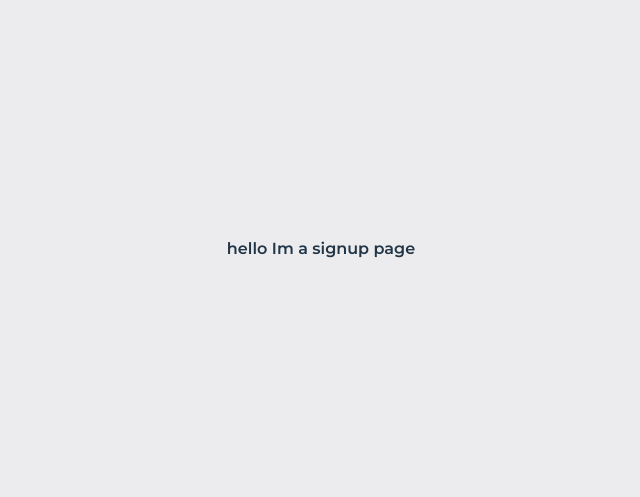
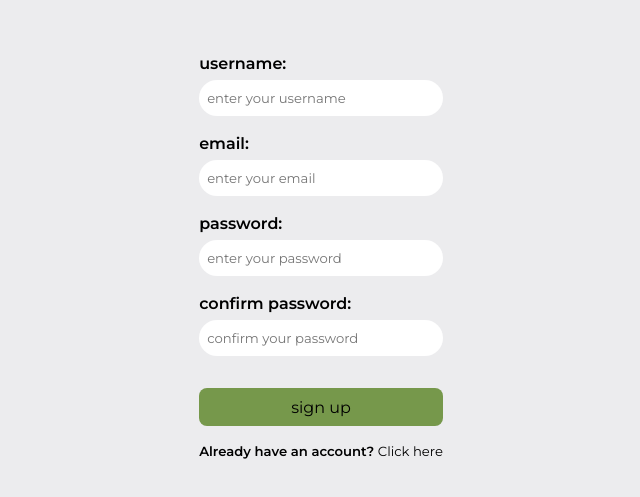
Before and after one commit to ZuriGomez/zuri-gomez-miplanta, a React (Vite) app: page /signup in a window 1280 px wide. Shown: the part 151-648 px from the top of the page, without its empty margins (319-959 px from the left). Built offline with nearby package versions, Linux system fonts and the light colour scheme; no server answers.

Commit message:
Add signup page and sign up form component, test functionality and validation; add styles to form.

```diff
--- a/src/components/Buttons/MainButton/MainButton.jsx
+++ b/src/components/Buttons/MainButton/MainButton.jsx
@@ -1,7 +1,7 @@
 import "../MainButton/MainButton.scss";
 
-const MainButton = ({ text }) => {
-  return <button type="submit" className="main-button">{text}</button>;
+const MainButton = ({ text, onClick, type="button" }) => {
+  return <button type={type} className="main-button" onClick={onClick}>{text}</button>;
 };
 
 export default MainButton;
--- a/src/components/Buttons/MainButton/MainButton.scss
+++ b/src/components/Buttons/MainButton/MainButton.scss
@@ -9,5 +9,12 @@
 
   &:hover {
     background-color: $main-buttons-miplanta-hover;
+    border: 1px solid $main-buttons-miplanta-active;
+  }
+
+  &:active {
+    background-color: $main-buttons-miplanta-active;
+    border: 1px solid $main-buttons-miplanta-hover;
+    outline: none;
   }
 }
--- /dev/null
+++ b/src/components/SignUpForm/SignUpForm.jsx
@@ -0,0 +1,171 @@
+import React, { useState } from "react";
+import axios from "axios";
+import MainButton from "../Buttons/MainButton/MainButton";
+import "../SignUpForm/SignUpForm.scss";
+import ErrorIcon from "../../assets/icons/error-icon-24px.svg"
+import { Link, useNavigate } from "react-router-dom";
+
+const BASE_URL = import.meta.env.VITE_BACKEND_URL;
+
+function SignUpForm() {
+  const navigate = useNavigate();
+  const [formData, setFormData] = useState({
+    user_name: "",
+    email: "",
+    password: "",
+    confirm_password: "",
+  });
+
+  const [errors, setErrors] = useState({});
+
+  function handleChange(event) {
+    const { name, value } = event.target;
+    setFormData({ ...formData, [name]: value });
+  }
+
+  function validateEmail(email) {
+    const regEX = /^[^\s@]+@[^\s@]+\.[^\s@]+$/;
+    return regEX.test(email);
+  }
+
+  function validateForm() {
+    const newErrors = {};
+
+    if (!formData.user_name || !formData.user_name.trim()) {
+      newErrors.user_name = "Username is required.";
+    }
+    if (!formData.email || !validateEmail(formData.email)) {
+      newErrors.email = "Valid email is required.";
+    }
+    if (!formData.password || !formData.password.trim()) {
+      newErrors.password = "Password is required.";
+    }
+    if (
+      !formData.confirm_password ||
+      formData.confirm_password.trim().length === 0
+    ) {
+      newErrors.confirm_password = "Confirm password is required.";
+    } else if (formData.password !== formData.confirm_password) {
+      newErrors.confirm_password = "Passwords do not match.";
+    }
+    setErrors(newErrors);
+    return Object.keys(newErrors).length === 0;
+  }
+  async function handleSubmit(event) {
+    event.preventDefault();
+    if (!validateForm()) {
+      return;
+    }
+    try {
+      await axios.post(`${BASE_URL}/api/users/signup`, formData);
+      alert("User created successfully!");
+      navigate("/login");
+    } catch (error) {
+      if (error.response && error.response.data) {
+        setErrors({ form: error.response.data.message });
+      } else {
+        setErrors({ form: "Error creating user." });
+      }
+    }
+  }
+
+  return (
+    <form onSubmit={handleSubmit} className="signup-form">
+      <div className="signup-form__field">
+        <label htmlFor="user_name" className="signup-form__label">
+          username:
+        </label>
+        <input
+            className={`signup-form__input ${
+                errors.user_name ? "error" : ""
+            }`}
+            type="text"
+            id="user_name"
+            name="user_name"
+            placeholder="enter your username"
+            value={formData.user_name}
+            onChange={handleChange}
+        />
+        {errors.user_name && (
+            <span className="signup-form__error">
+            <img src={ErrorIcon} alt="error icon" className="signup-form__error-icon" />
+            {errors.user_name}
+            </span>
+        )}
+      </div>
+      <div className="signup-form__field">
+        <label htmlFor="email" className="signup-form__label">
+          email:
+        </label>
+        <input
+            className={`signup-form__input ${
+                errors.email ? "error" : ""
+            }`}
+            type="email"
+            id="email"
+            name="email"
+            placeholder="enter your email"
+            value={formData.email}
+            onChange={handleChange}
+        />
+        {errors.email && (
+            <span className="signup-form__error">
+            <img src={ErrorIcon} alt="error icon" className="signup-form__error-icon" />
+            {errors.email}
+            </span>
+        )}
+      </div>
+      <div className="signup-form__field">
+        <label htmlFor="password" className="signup-form__label">
+          password:
+        </label>
+        <input
+            className={`signup-form__input ${
+                errors.password ? "error" : ""
+            }`}
+            type="password"
+            id="password"
+            name="password"
+            placeholder="enter your password"
+            value={formData.password}
+            onChange={handleChange}
+        />
+        {errors.password && (
+            <span className="signup-form__error">
+            <img src={ErrorIcon} alt="error icon" className="signup-form__error-icon" />
+            {errors.password}
+            </span>
+        )}
+      </div>
+      <div className="signup-form__field">
+        <label htmlFor="confirm_password" className="signup-form__label">
+          confirm password:
+        </label>
+        <input
+            className={`signup-form__input ${
+                errors.confirm_password ? "error" : ""
+            }`}
+            type="password"
+            id="confirm_password"
+            name="confirm_password"
+            placeholder="confirm your password"
+            value={formData.confirm_password}
+            onChange={handleChange}
+        />
+        {errors.confirm_password && (
+            <span className="signup-form__error">
+            <img src={ErrorIcon} alt="error icon" className="signup-form__error-icon" />
+            {errors.confirm_password}
+            </span>
+        )}
+      </div>
+      {errors.form && <p className="signup-form__error">{errors.form}</p>}
+        <div className="signup-form__buttons">
+            <MainButton text="sign up" type="submit" />
+            <p className="signup-form__buttons-link">Already have an account? <Link to="/login" className="signup-form__buttons-link_hyperlink">Click here</Link></p>
+        </div>
+    </form>
+  );
+}
+
+export default SignUpForm;
--- /dev/null
+++ b/src/components/SignUpForm/SignUpForm.scss
@@ -0,0 +1,73 @@
+@use "../../../src/styles/variables" as *;
+@use "../../../src/styles/global" as *;
+
+.signup-form {
+    display: flex;
+    flex-direction: column;
+    justify-content: center;
+
+    &__field {
+        display: flex;
+        flex-direction: column;
+        justify-content: flex-start;
+    }
+
+    &__label {
+        text-align: left;
+        padding-top: 1rem;
+        padding-bottom: .25rem
+    }
+
+    &__input {
+        height: 2.25rem;
+        border-radius: 1.25rem;
+        background-color: $primary-miplanta-white;
+        border: none;
+        padding-left: 0.5rem;
+
+        &::placeholder {
+            font-size: .825rem;
+            font-weight: 400;
+        }
+
+        &:focus {
+            border-color: $main-buttons-miplanta-active;
+            outline: none;
+        }
+    }
+
+    &__buttons {
+        display: flex;
+        flex-direction: column;
+        justify-content: center;
+        gap: 1rem;
+        padding-top: 2rem;
+
+        &-link {
+            font-size: 0.825rem;
+
+            &_hyperlink {
+                color: $secondary-miplanta-black;
+                text-decoration: none;
+
+                &:hover {
+                    text-decoration: underline;
+                    color: $main-buttons-miplanta-active;
+                }
+            }
+        }
+    }
+
+    &__error {
+        font-size: 0.7rem;
+        color: $support-color-red;
+        text-align: left;
+        padding-left: .25rem;
+
+        &-icon {
+            width:0.8rem;
+            height:0.8rem;
+            vertical-align: middle;
+        }
+    }
+}
--- a/src/pages/SignUpPage/SignUpPage.jsx
+++ b/src/pages/SignUpPage/SignUpPage.jsx
@@ -1,11 +1,12 @@
-import React from 'react'
+import React from "react";
+import SignUpForm from "../../components/SignUpForm/SignUpForm";
 
 function SignUpPage() {
   return (
-    <div>
-      hello Im a signup page
-    </div>
-  )
+    <>
+      <SignUpForm/>
+    </>
+  );
 }
 
-export default SignUpPage
+export default SignUpPage;
--- a/src/pages/SignUpPage/SignUpPage.scss
+++ b/src/pages/SignUpPage/SignUpPage.scss
@@ -0,0 +1,2 @@
+@use "../../styles/variables" as *;
+@use "../../styles/global" as *;
--- a/src/styles/_global.scss
+++ b/src/styles/_global.scss
@@ -1,4 +1,4 @@
-@use "./variables.scss" as *;
+@use "./variables" as *;
 @use "./typography.scss" as *;
 @use "./mixins.scss" as *;
 
@@ -10,6 +10,7 @@
   font-weight: 600;
   margin: 0;
   padding: 0;
+  color: $secondary-miplanta-black;
 }
 
 body {
--- a/src/styles/_variables.scss
+++ b/src/styles/_variables.scss
@@ -7,6 +7,9 @@ $primary-miplanta-white: #ffffff;
 // Secondary Colors
 $secondary-miplanta-gray: #565b5b;
 $secondary-miplanta-black: #000000;
+
+// Supporting Colors
+$support-color-red: #c94515;
 
 //active color for main buttons
 $main-buttons-miplanta-active: #506d2e;
```
Also changed, not shown: src/assets/icons/error-icon-24px.svg (added).
